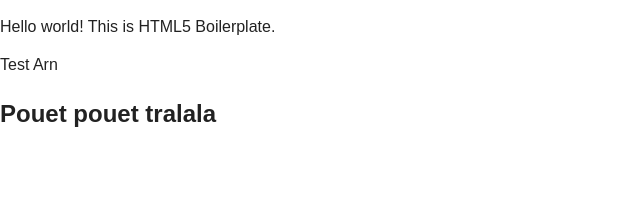
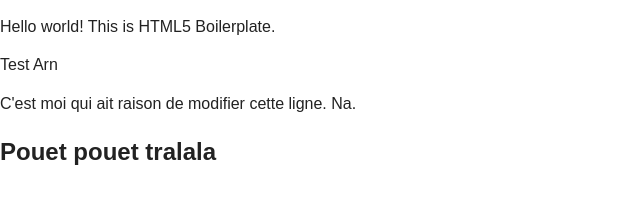
Before and after one commit to Byosphere/ProjetTestJavascript, a plain HTML site: page index.html in a window 1280 px wide. Shown: the whole page, without its empty margins (0-640 px from the left). Drawn offline with Linux system fonts and the light colour scheme.

Commit message:
ksqjdlqkjdlq 2

```diff
--- a/index.html
+++ b/index.html
@@ -21,6 +21,8 @@
 
         <p>Hello world! This is HTML5 Boilerplate.</p>
         <p>Test Arn</p>
+
+        <p> C'est moi qui ait raison de modifier cette ligne. Na.</p>
         <h2>Pouet pouet tralala</h2>
 
     </body>
```
